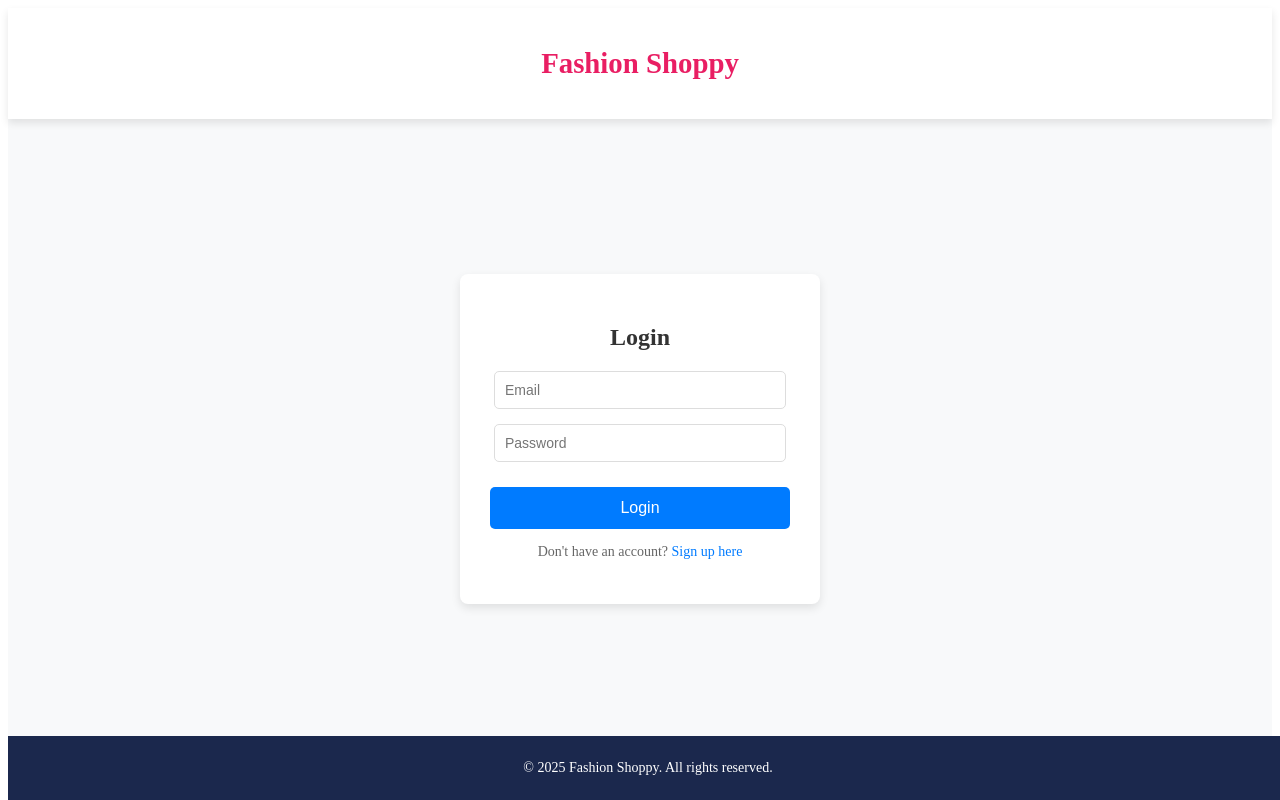
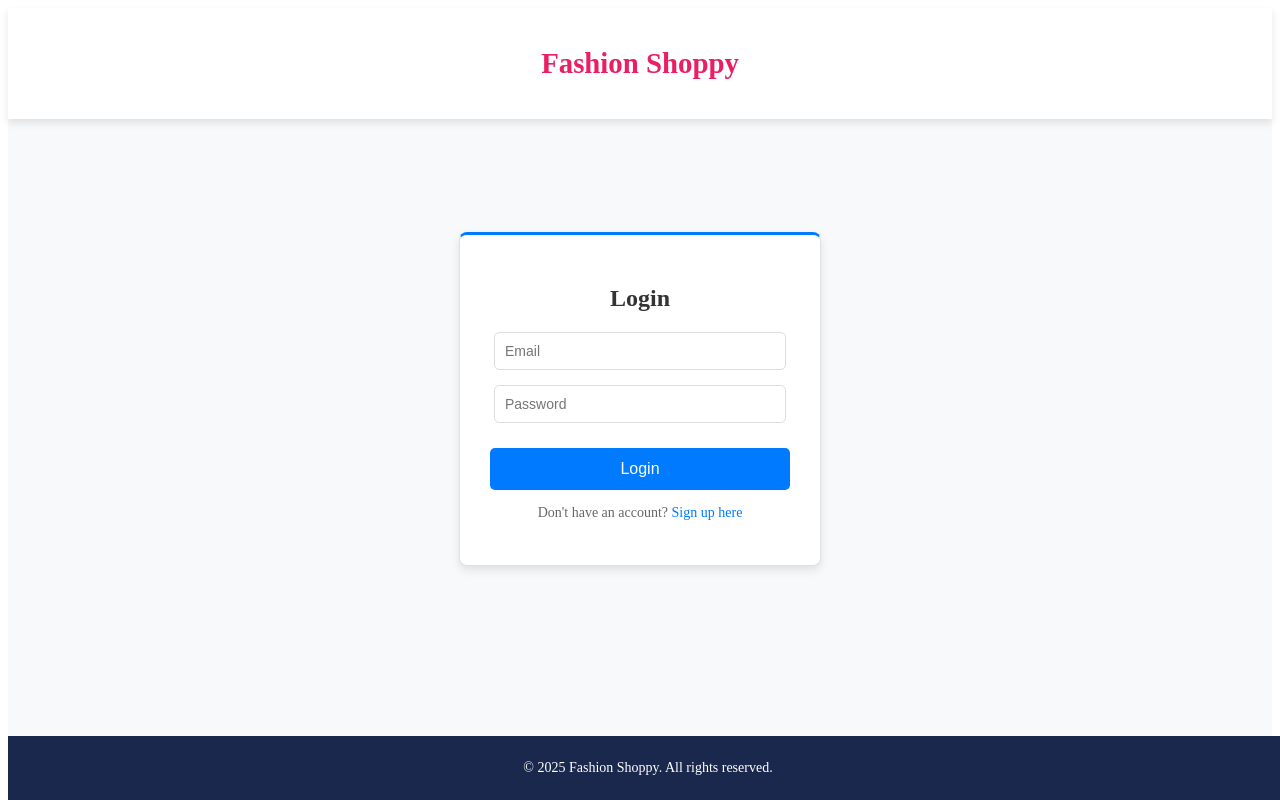
Before and after one commit to vishnuem-cyber/ECommerce-Website, a React (Create React App) app: page /login in a window 1280 px wide. Built offline with nearby package versions, Linux system fonts and the light colour scheme.

Commit message:
Adjust login form position and add border styling

```diff
--- a/src/styles/Login.css
+++ b/src/styles/Login.css
@@ -7,7 +7,7 @@
     min-height: calc(100vh - 160px); /* Adjust for navbar and footer */
     padding: 20px;
     background-color: #f8f9fa;
-    margin-top: -20px; /* Offset any default margins */
+    margin-top: -60px; /* Increased negative margin to move up */
 }
 
 .login-form {
@@ -18,6 +18,8 @@
     width: 300px;
     text-align: center;
     margin: auto;
+    border: 1px solid #e0e0e0; /* Added subtle border */
+    border-top: 3px solid #007bff; /* Added accent border on top */
 }
 
 .login-form h2 {
```
